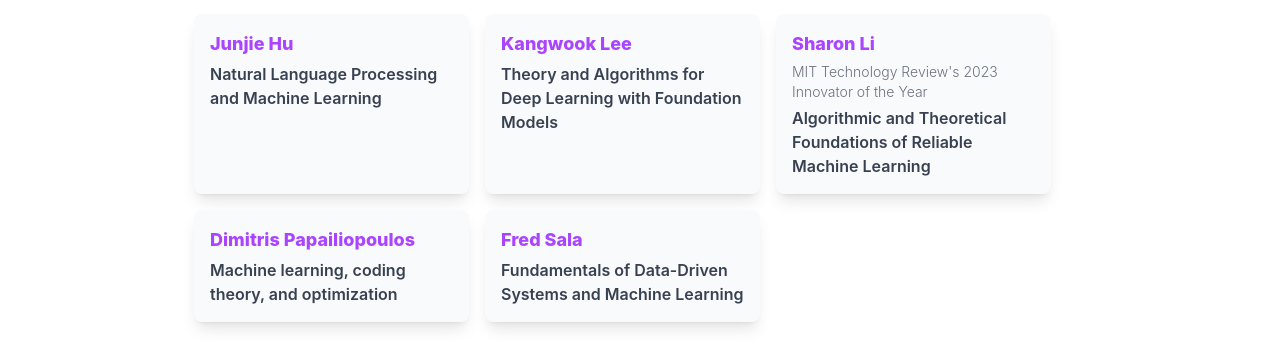
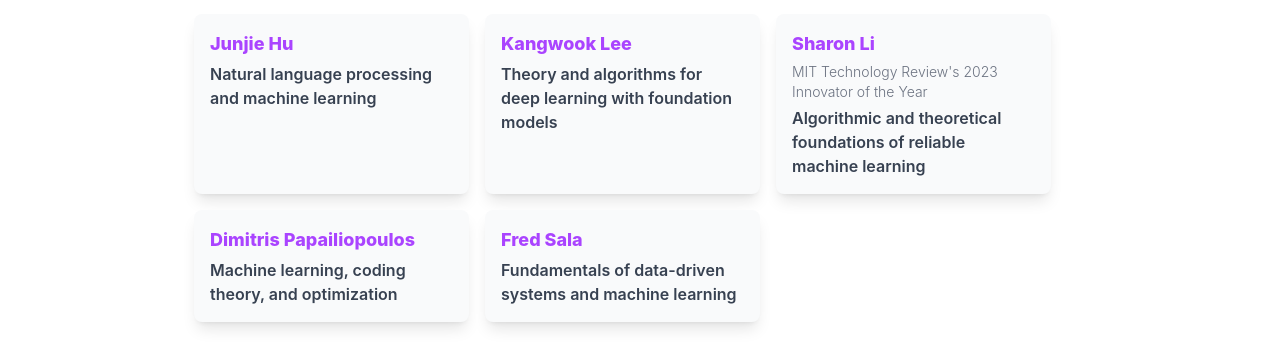
Before and after one commit to aisafetyuw/waisi.org, a Next.js app: page /milestones in a window 1280 px wide. Shown: the part 467-823 px from the top of the page. Built offline with nearby package versions, Linux system fonts and the light colour scheme.

Commit message:
Consistent capitalization

```diff
--- a/src/app/milestones/page.tsx
+++ b/src/app/milestones/page.tsx
@@ -6,23 +6,23 @@ export default function Milestones() {
         {
             name: "Sharon Li",
             link: "https://pages.cs.wisc.edu/~sharonli/",
-            focus: "Algorithmic and Theoretical Foundations of Reliable Machine Learning",
+            focus: "Algorithmic and theoretical foundations of reliable machine learning",
             extra: "MIT Technology Review's 2023 Innovator of the Year",
         },
         {
             name: "Fred Sala",
             link: "https://pages.cs.wisc.edu/~fredsala/",
-            focus: "Fundamentals of Data-Driven Systems and Machine Learning",
+            focus: "Fundamentals of data-driven systems and machine learning",
         },
         {
             name: "Kangwook Lee",
             link: "https://kangwooklee.com/",
-            focus: "Theory and Algorithms for Deep Learning with Foundation Models",
+            focus: "Theory and algorithms for deep learning with foundation models",
         },
         {
             name: "Junjie Hu",
             link: "https://junjiehu.github.io/",
-            focus: "Natural Language Processing and Machine Learning",
+            focus: "Natural language processing and machine learning",
         },
         {
             name: "Dimitris Papailiopoulos",
```
